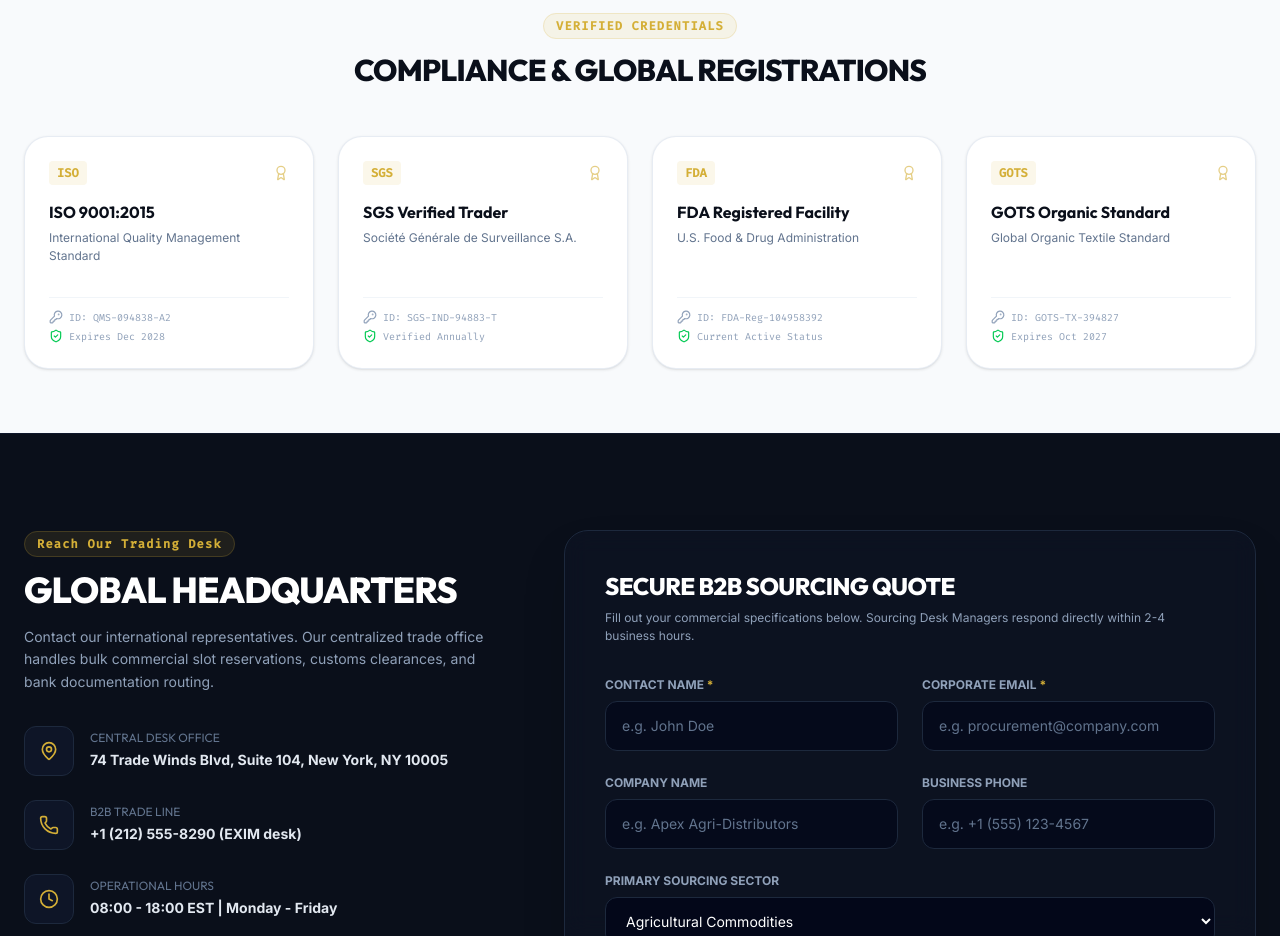
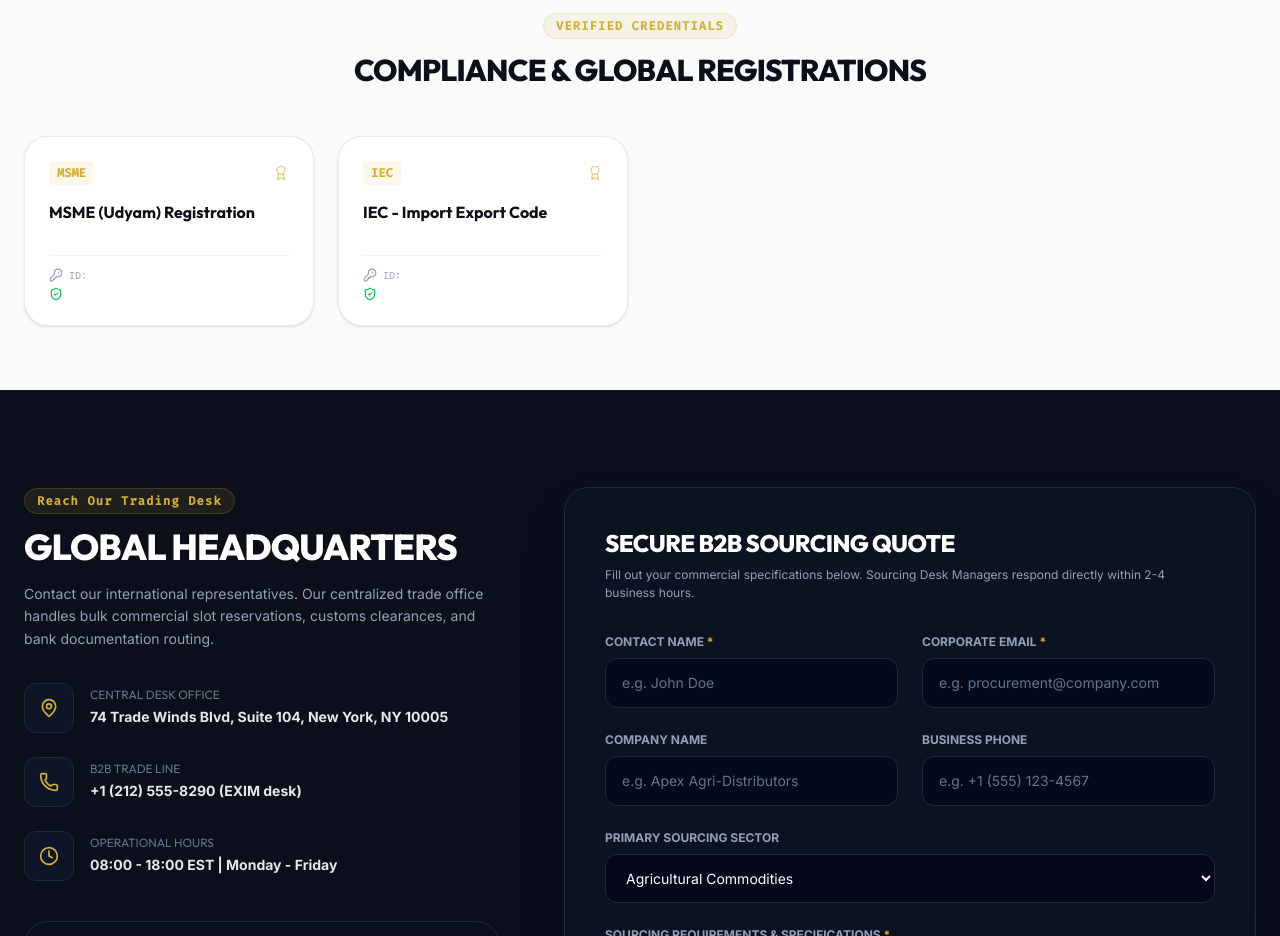
Before and after one commit to Kunal-P17/IndoexGlobal, a React (Vite) app: page / in a window 1280 px wide. Shown: the part 7600-8536 px from the top of the page. Built offline with nearby package versions, Linux system fonts and the light colour scheme; grey boxes are pictures that could not be loaded.

Commit message:
Frontend Changes 13

```diff
--- a/src/data.ts
+++ b/src/data.ts
@@ -251,36 +251,14 @@ export const TRADE_COUNTRIES: TradeCountry[] = [
 
 export const CERTIFICATIONS: CertificationItem[] = [
   {
-    id: "cert-iso",
-    name: "ISO 9001:2015",
-    authority: "International Quality Management Standard",
-    logoText: "ISO",
-    number: "QMS-094838-A2",
-    validity: "Expires Dec 2028"
+    id: "cert-udyam",
+    name: "MSME (Udyam) Registration",
+    logoText: "MSME",
   },
   {
-    id: "cert-sgs",
-    name: "SGS Verified Trader",
-    authority: "Société Générale de Surveillance S.A.",
-    logoText: "SGS",
-    number: "SGS-IND-94883-T",
-    validity: "Verified Annually"
-  },
-  {
-    id: "cert-fda",
-    name: "FDA Registered Facility",
-    authority: "U.S. Food & Drug Administration",
-    logoText: "FDA",
-    number: "FDA-Reg-104958392",
-    validity: "Current Active Status"
-  },
-  {
-    id: "cert-gots",
-    name: "GOTS Organic Standard",
-    authority: "Global Organic Textile Standard",
-    logoText: "GOTS",
-    number: "GOTS-TX-394827",
-    validity: "Expires Oct 2027"
+    id: "cert-iec",
+    name: "IEC - Import Export Code",
+    logoText: "IEC"
   }
 ];
 
--- a/src/types.ts
+++ b/src/types.ts
@@ -43,10 +43,7 @@ export interface TradeCountry {
 export interface CertificationItem {
   id: string;
   name: string;
-  authority: string;
   logoText: string;
-  number: string;
-  validity: string;
 }
 
 export interface GalleryItem {
```
